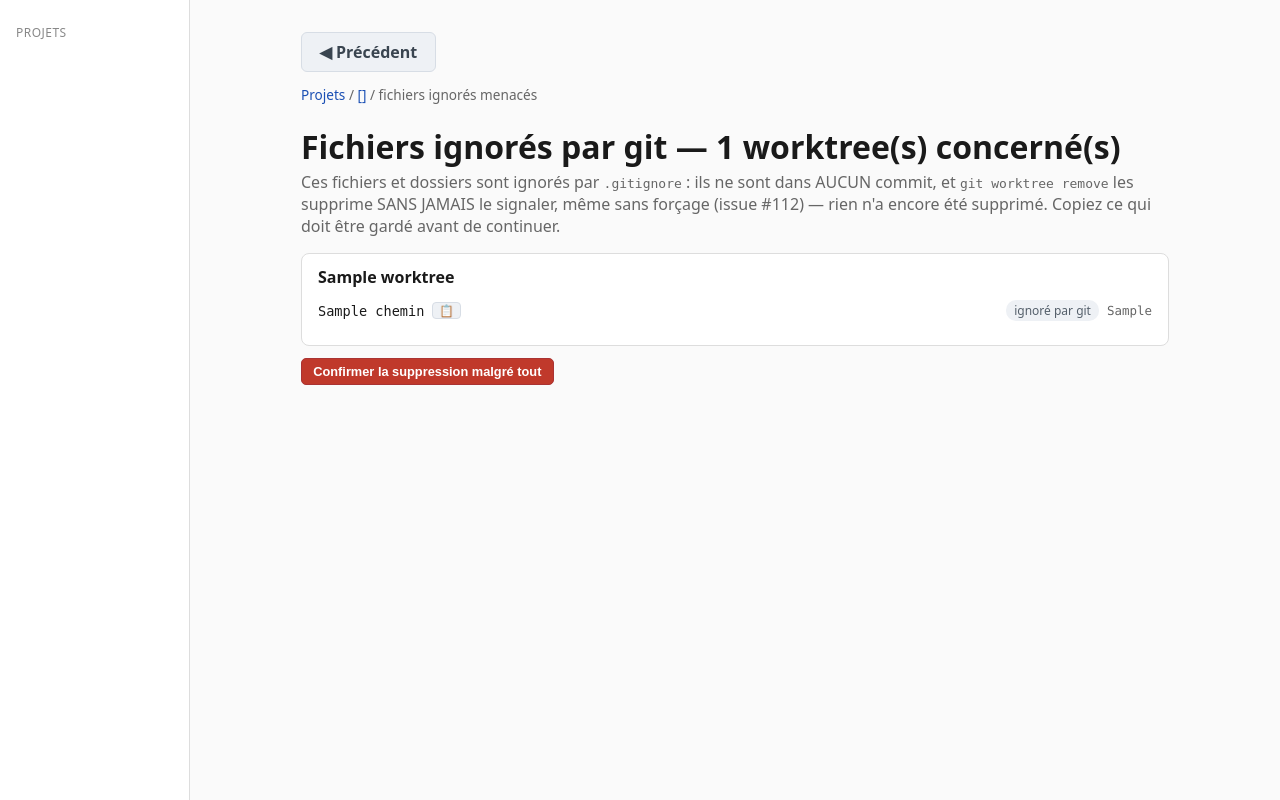
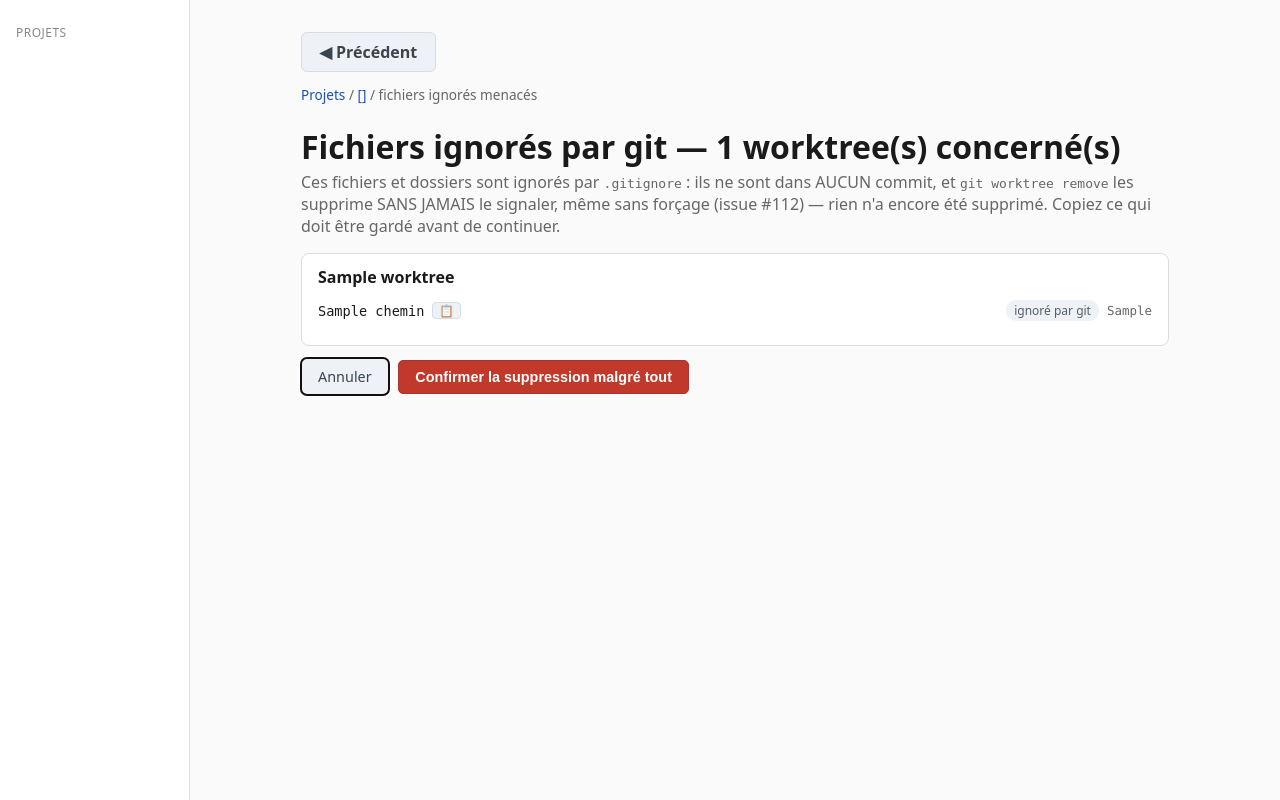
Before and after one commit to AlainDelree/Relecture_Bridge, a Flask app: template relecture_web/templates/confirmation_fichiers_ignores_worktree.html in a window 1280 px wide. Run offline with Flask 3, Linux system fonts and the light colour scheme; the template is opened without the code that fills it: most values are stand-ins (such as "Sample title", 1, 10 or a date in 2020); data that the repository does not hold is empty.

Commit message:
avant-fix-113-bouton-annuler-confirmation-suppression

```diff
--- a/relecture_web/static/style.css
+++ b/relecture_web/static/style.css
@@ -799,6 +799,13 @@ pre.brut {
 .bouton--confirmer-legere { background: #eef1f5; color: #1a4fb4; border-color: #c3d6f7; font-weight: 600; }
 .bouton--confirmer-legere:hover { background: #e2e7ee; }
 
+/* Zone d'action des pages de confirmation dédiées (issue #113) : Annuler
+   toujours en premier (à gauche), même taille que le bouton de danger
+   à côté, pour que la sortie sans suppression soit aussi visible que la
+   suppression elle-même. */
+.zone-actions-confirmation { display: flex; align-items: center; gap: 0.6rem; margin-top: 0.6rem; }
+.zone-actions-confirmation .bouton { font-size: 0.9rem; padding: 0.5rem 1rem; }
+
 /* Panneau repliable « .gitignore » (issue #98), même principe que
    .details-options-rejet de l'issue #97 mais en section autonome plutôt
    qu'imbriqué dans le panneau d'actions des branches — fermé par défaut. */
--- a/relecture_web/templates/confirmation_fichiers_ignores_worktree.html
+++ b/relecture_web/templates/confirmation_fichiers_ignores_worktree.html
@@ -47,6 +47,8 @@
   {% endfor %}
 </ul>
 
+<div class="zone-actions-confirmation">
+  <a href="{{ url_for('projet_route', nom_projet=projet.nom) }}" class="bouton bouton--annuler lien-bouton" autofocus>Annuler</a>
   <form method="post" action="{{ url_for(request.endpoint, nom_projet=projet.nom) }}" class="form-confirmer-fichiers-ignores">
     {% for cle, valeur in formulaire_origine.items(multi=True) %}
     <input type="hidden" name="{{ cle }}" value="{{ valeur }}">
@@ -54,6 +56,7 @@
     <input type="hidden" name="ignorer_avertissement_fichiers_ignores" value="on">
     <button type="submit" class="bouton bouton--danger">Confirmer la suppression malgré tout</button>
   </form>
+</div>
 
 <script>
 (function () {
--- a/relecture_web/templates/echec_suppression_worktree.html
+++ b/relecture_web/templates/echec_suppression_worktree.html
@@ -28,6 +28,7 @@
 {% endwith %}
 
 <ul class="liste-echecs-suppression">
+  {% set ns_annuler = namespace(premier=true) %}
   {% for e in echecs %}
   <li class="ligne-echec-suppression">
     <div class="echec-suppression__entete">
@@ -93,6 +94,8 @@
       dans ce worktree, ou vérifiez qu'il ne s'agit pas d'un verrou orphelin, avant de réessayer.
     </p>
     {% else %}
+    <div class="zone-actions-confirmation">
+      <a href="{{ url_for('projet_route', nom_projet=projet.nom) }}" class="bouton bouton--annuler lien-bouton"{% if ns_annuler.premier %} autofocus{% endif %}>Annuler</a>
       <form method="post" action="{{ url_for(action_force_route, nom_projet=projet.nom) }}"
             class="form-forcer-suppression"
             data-nom-branche="{{ e.nom_branche }}"
@@ -104,6 +107,8 @@
         {% endif %}
         <button type="submit" class="bouton bouton--danger bouton-forcer-suppression">Forcer la suppression</button>
       </form>
+    </div>
+    {% set ns_annuler.premier = false %}
     {% endif %}
   </li>
   {% endfor %}
```
Lines whose indentation alone changed are shown as unchanged.
